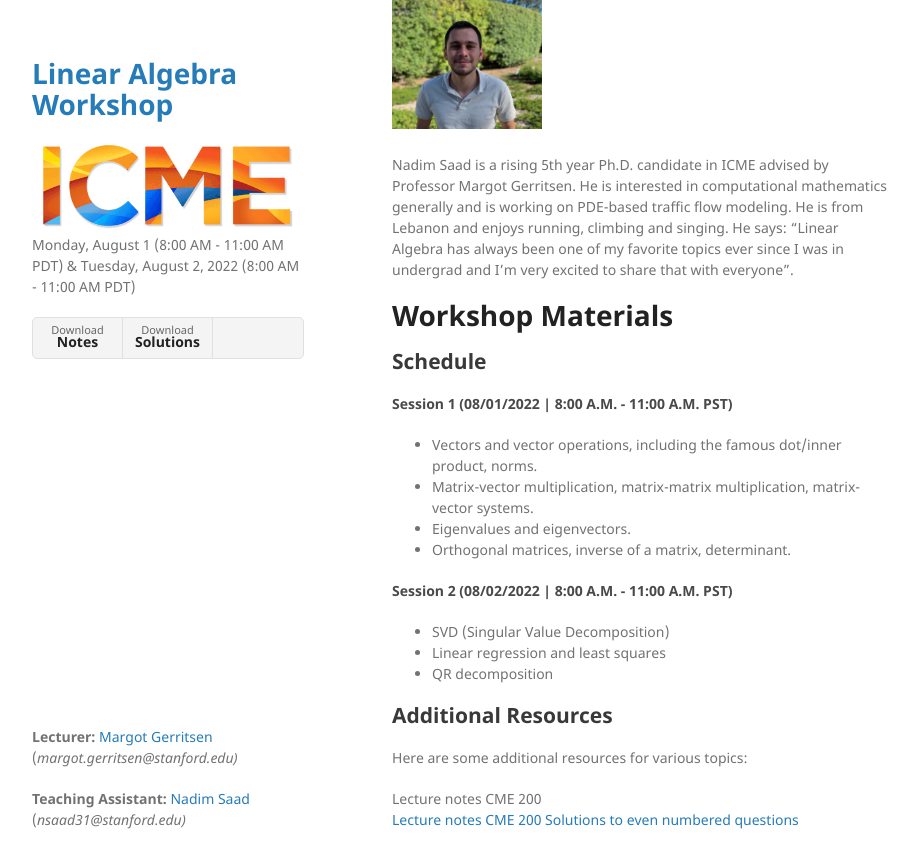
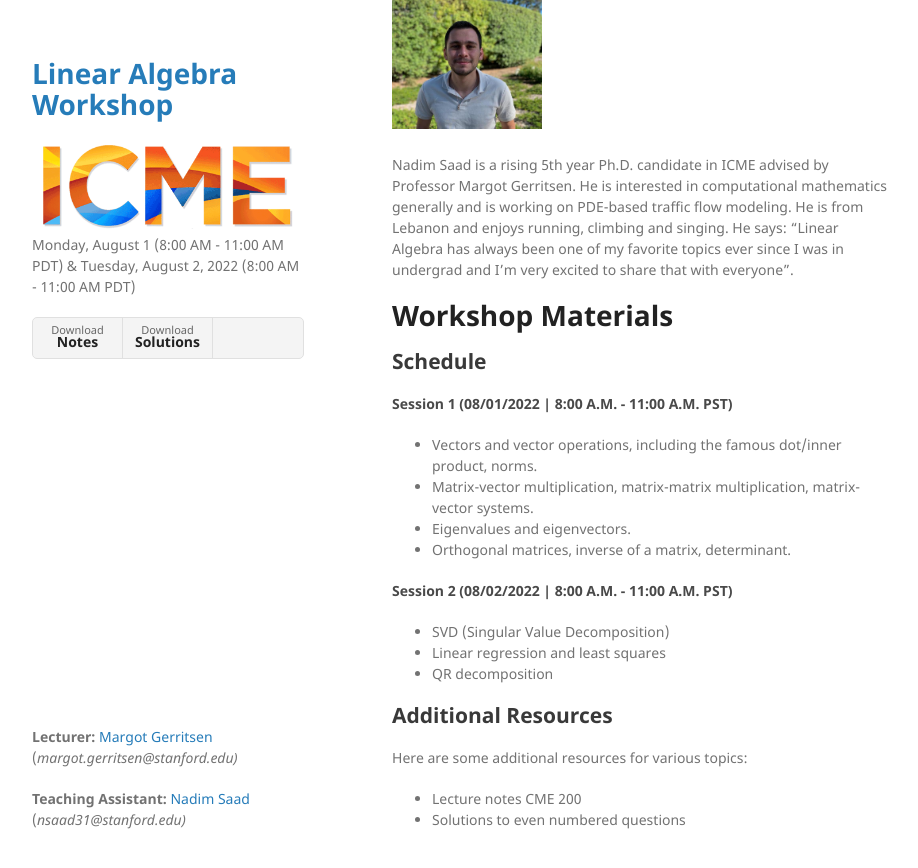
Before and after one commit to nsaad31/Linear_Algebra_ICME_Workshops_2023, a Jekyll site: the page built from index.md, in a window 1280 px wide and 900 px high, scrolled down 1236 px. Shown: the top 868 px of the window, without its empty margins (178-1096 px from the left). Built offline with Jekyll 4.4.1, drawn with Linux system fonts in a browser that asks for light colours; our own code applies the rules of GitHub Pages for plain Markdown files.

Commit message:
Update index.md

```diff
--- a/index.md
+++ b/index.md
@@ -41,7 +41,5 @@ Nadim Saad is a rising 5th year Ph.D. candidate in ICME advised by Professor Mar
 
 Here are some additional resources for various topics:
 
-Lecture notes CME 200 <a href="{{ "/docs/MatrixComputationsAnswerstoEvennumberedQuestions.pdf" | relative_url }}">
- \\
- Lecture notes CME 200 <a href="{{ "/docs/MatrixComputationsAnswerstoEvennumberedQuestions.pdf" | relative_url }}">
-Solutions to even numbered questions <a href="{{ "/docs/MatrixComputationsAnswerstoEvennumberedQuestions.pdf" | relative_url }}">
+ - Lecture notes CME 200 <a href="{{ "/docs/MatrixComputationsAnswerstoEvennumberedQuestions.pdf" | relative_url }}">
+ - Solutions to even numbered questions <a href="{{ "/docs/MatrixComputationsAnswerstoEvennumberedQuestions.pdf" | relative_url }}">
```
